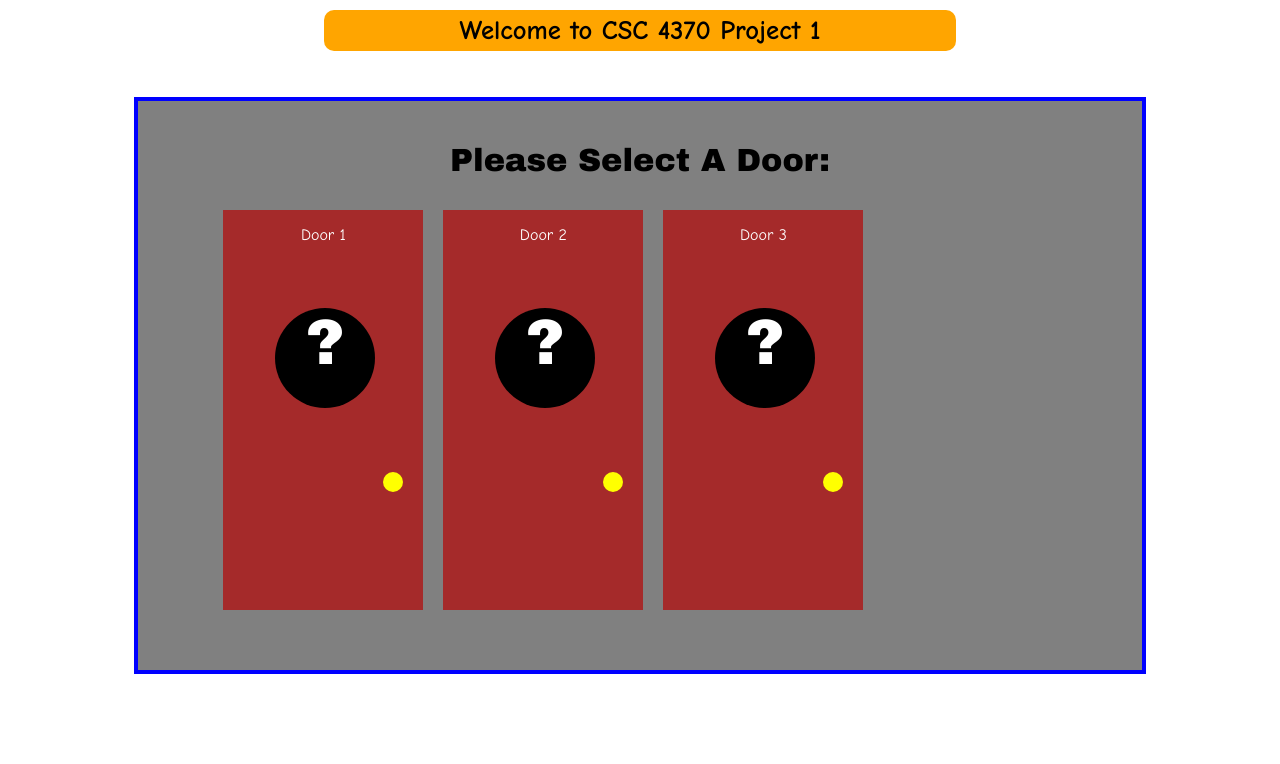
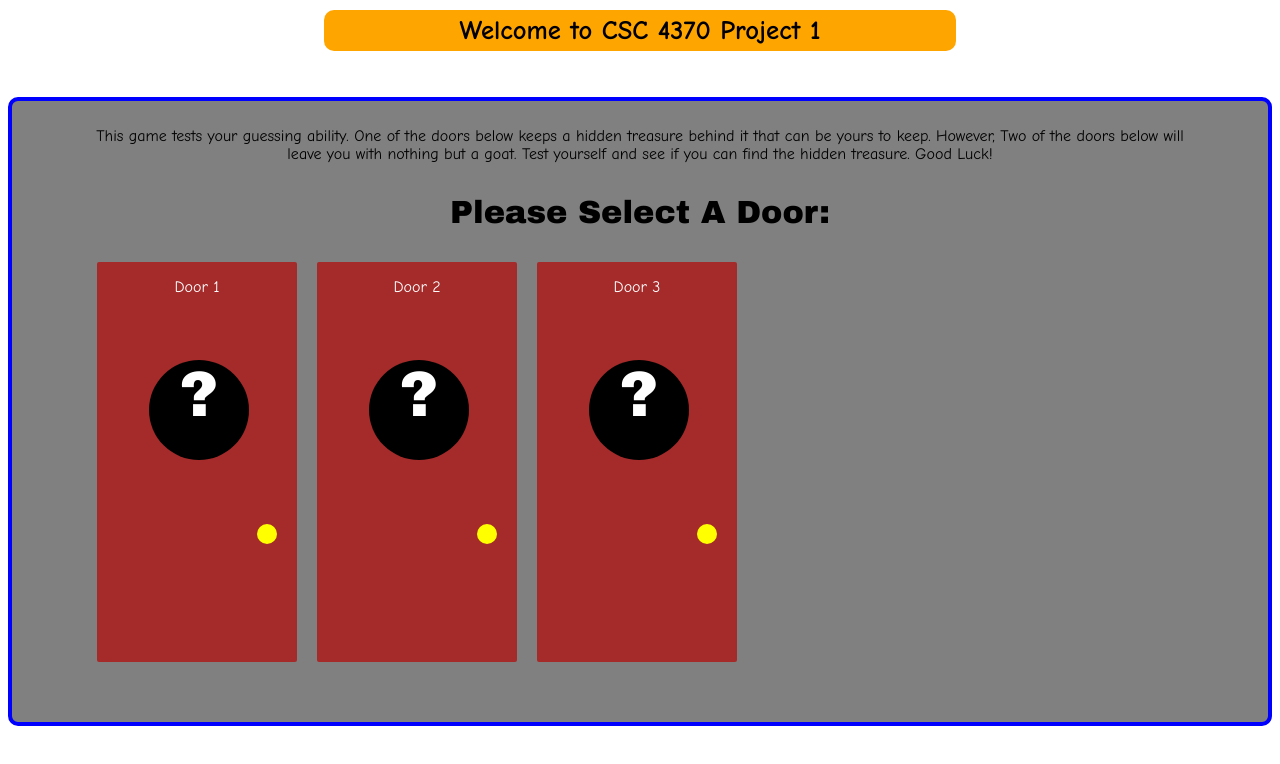
Before and after one commit to youngvz/Monty-Hall-Problem, a plain HTML site: page index.html in a window 1280 px wide. Drawn offline with Linux system fonts and the light colour scheme; files that its build step writes are made by us from their sources; files whose address does not match are found by name.

Commit message:
Recent change description

```diff
--- a/Project1/index.html
+++ b/index.html
@@ -19,6 +19,9 @@
 
 
 <div id="doorBox">
+	<p id="description">
+		This game tests your guessing ability. One of the doors below keeps a hidden treasure behind it that can be yours to keep. However, Two of the doors below will leave you with nothing but a goat. Test yourself and see if you can find the hidden treasure. Good Luck!
+	</p>
 	<p>
 		Please Select A Door:
 	</p>
--- a/Project1/style.css
+++ b/style.css
@@ -23,11 +23,11 @@
 	margin-left: 10px;
 	margin-right: 10px;
 	margin-bottom: 10px;
+	border-radius: 2px;
 
 	font-family: "Comic Sans MS", cursive, sans-serif;
 	font-size: 12pt;
 	color: white;
-
 }
 
 #doorShape:hover {
@@ -61,10 +61,11 @@
 	padding-top: 10px;
 	padding-bottom: 50px;
 	margin-top: 10px;
-	margin-left: 10%;
-	margin-right: 10%;
+	margin-left: %;
+	margin-right: %;
 	overflow: auto;
 	text-align: center;
+	border-radius: 10px;
 
 	font-family: "Arial Black", Gadget, sans-serif;
 	font-size: 24pt;
@@ -82,3 +83,10 @@
 	margin-left: 26%;
 
 }
+
+#description {
+	font-family: "Comic Sans MS", cursive, sans-serif;
+	font-size: 12pt;
+	color: black;
+
+}
```
